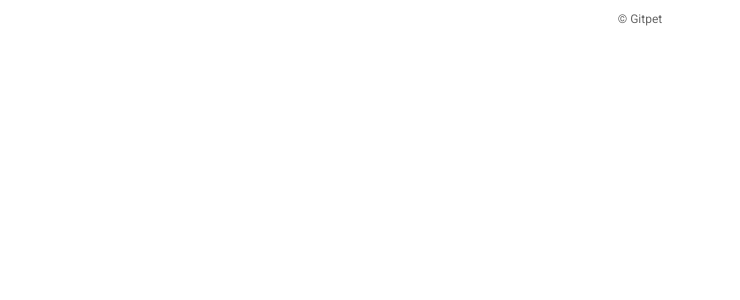
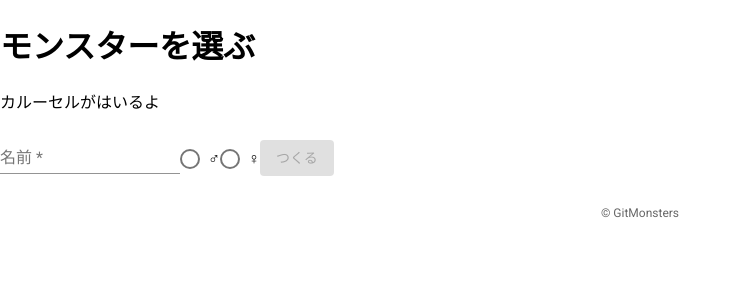
Before and after one commit to riyo669/angular-sample, an Angular app: page /create in a window 1280 px wide. Before the commit this address led to /. Shown: the top 300 px of the page, without its empty margins (0-740 px from the left). Built offline with nearby package versions, Linux system fonts and the light colour scheme.

Commit message:
feat(create): Create画面追加

```diff
--- a/src/app/app-routing.module.ts
+++ b/src/app/app-routing.module.ts
@@ -7,6 +7,11 @@ const routes: Routes = [
     loadChildren: () =>
       import('./welcome/welcome.module').then((m) => m.WelcomeModule),
   },
+  {
+    path: 'create',
+    loadChildren: () =>
+      import('./create/create.module').then((m) => m.CreateModule),
+  },
 ];
 
 @NgModule({
--- a/src/app/app.component.html
+++ b/src/app/app.component.html
@@ -1,5 +1,5 @@
 <router-outlet></router-outlet>
 
 <footer>
-  <p>&copy; Gitpet</p>
+  <p>&copy; GitMonsters</p>
 </footer>
--- /dev/null
+++ b/src/app/create/create/create.component.html
@@ -0,0 +1,31 @@
+<h1>モンスターを選ぶ</h1>
+
+<p>カルーセルがはいるよ</p>
+
+<form [formGroup]="form" (ngSubmit)="submit()">
+  <mat-form-field>
+    <mat-label>名前</mat-label>
+    <input
+      formControlName="name"
+      placeholder="ぴかちゅう"
+      type="text"
+      matInput
+      autocomplete="off"
+      required
+    />
+    <mat-error *ngIf="nameControl.hasError('required')"
+      >必須入力です！</mat-error
+    >
+    <mat-error *ngIf="nameControl.hasError('maxlength')"
+      >文字数が長すぎます！</mat-error
+    >
+  </mat-form-field>
+  <mat-radio-group formControlName="gender">
+    <mat-radio-button value="male">♂</mat-radio-button>
+    <mat-radio-button value="female">♀</mat-radio-button>
+  </mat-radio-group>
+
+  <button [disabled]="form.invalid" mat-raised-button color="primary">
+    つくる
+  </button>
+</form>
--- /dev/null
+++ b/src/app/create/create/create.component.ts
@@ -0,0 +1,27 @@
+import { Component, OnInit } from '@angular/core';
+import { FormBuilder, Validators, FormControl } from '@angular/forms';
+
+@Component({
+  selector: 'app-create',
+  templateUrl: './create.component.html',
+  styleUrls: ['./create.component.scss'],
+})
+export class CreateComponent implements OnInit {
+  form = this.fb.group({
+    name: ['', [Validators.required, Validators.maxLength(40)]],
+
+    gender: ['', [Validators.required, Validators.pattern(/male|female/)]],
+  });
+
+  get nameControl() {
+    return this.form.get('name') as FormControl;
+  }
+
+  constructor(private fb: FormBuilder) {}
+
+  ngOnInit(): void {}
+
+  submit() {
+    console.log(this.form.value);
+  }
+}
--- a/src/app/welcome/welcome/welcome.component.html
+++ b/src/app/welcome/welcome/welcome.component.html
@@ -1,9 +1,11 @@
 <div class="wrap">
   <img src="/assets/images/welcome-hero.png" alt="" />
 
-  <h1>GitPet</h1>
+  <h1>GitMonster</h1>
 
-  <p>Pushで育つあなただけのペット</p>
+  <p>Pushで育つあなただけのモンスター</p>
 
-  <button mat-raised-button color="primary">Gitではじめる</button>
+  <button routerLink="/create" mat-raised-button color="primary">
+    Gitではじめる
+  </button>
 </div>
--- a/src/styles.scss
+++ b/src/styles.scss
@@ -1,6 +1,6 @@
 /* You can add global styles to this file, and also import other style files */
 
-@import "~@angular/material/prebuilt-themes/indigo-pink.css"; //これいれないとだめっぽい
+//@import "~@angular/material/prebuilt-themes/indigo-pink.css"; //これいれないとだめっぽい
 
 html,
 body {
```
Also changed, not shown: src/app/create/create-routing.module.ts (added, +17 -0 lines), src/app/create/create.module.ts (added, +25 -0 lines), src/app/create/create/create.component.scss (added), 1 other file (tests, documents, lock files or other folders).
